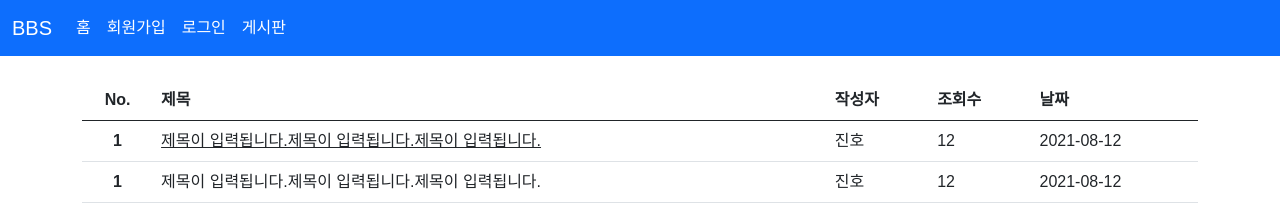
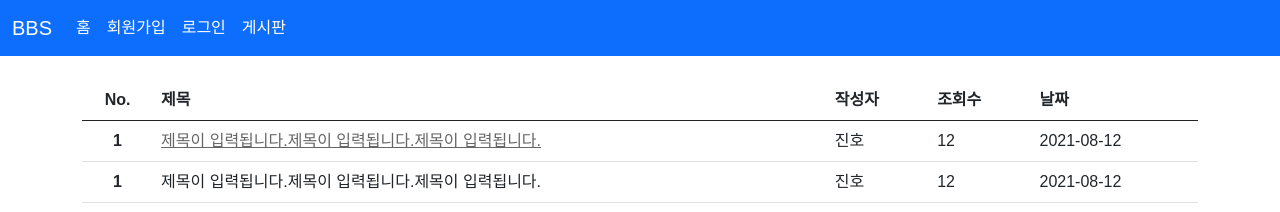
Before and after one commit to jinho222/bbs-tutorial, a React (Create React App) app: page /board-list in a window 1280 px wide. In both pictures the pointer is over the element 489 px from the left and 141 px from the top of the page. Shown: the top 212 px of the page. Built offline with nearby package versions, Linux system fonts and the light colour scheme; a web font is replaced by a local one.

Commit message:
css 파일 경로 수정

```diff
--- a/public/index.html
+++ b/public/index.html
@@ -11,8 +11,6 @@
     />
     <link rel="manifest" href="%PUBLIC_URL%/manifest.json" />
 		<link href="https://cdn.jsdelivr.net/npm/bootstrap@5.1.0/dist/css/bootstrap.min.css" rel="stylesheet" integrity="sha384-KyZXEAg3QhqLMpG8r+8fhAXLRk2vvoC2f3B09zVXn8CA5QIVfZOJ3BCsw2P0p/We" crossorigin="anonymous">
-		<link rel="stylesheet" href="./css/reset.css">
-		<link rel="stylesheet" href="./css/custom.css">
     <title>React App</title>
   </head>
   <body>
--- a/public/css/custom.css
+++ b/src/css/custom.css
@@ -42,5 +42,5 @@
 
 .board-list-title:hover {
 	text-decoration: underline;
-	font-weight: 500;
+	color: #666;
 }
--- a/src/index.js
+++ b/src/index.js
@@ -1,6 +1,8 @@
 import React from 'react';
 import ReactDOM from 'react-dom';
 import App from './App';
+import './css/reset.css';
+import './css/custom.css';
 
 ReactDOM.render(
   <React.StrictMode>
```
Also changed, not shown: src/css/reset.css (renamed from public/css/reset.css).
